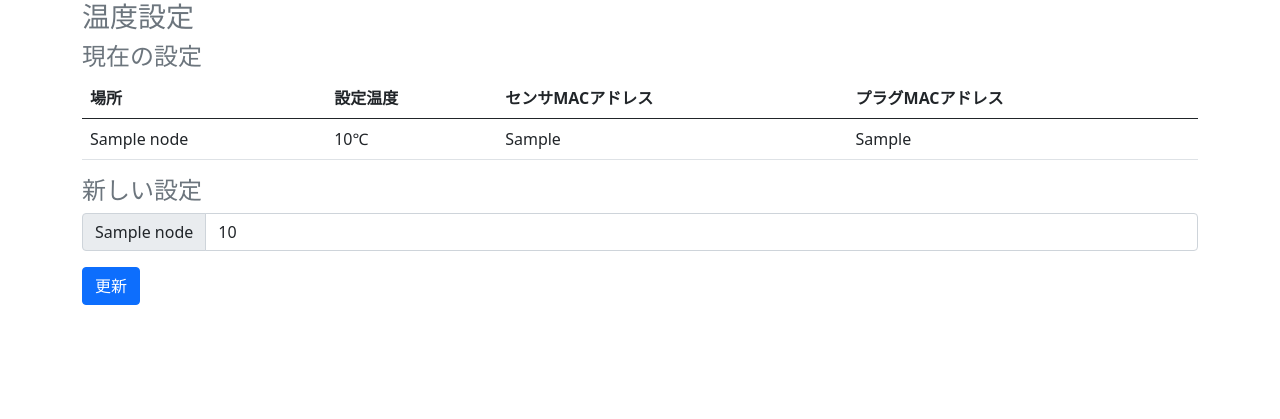
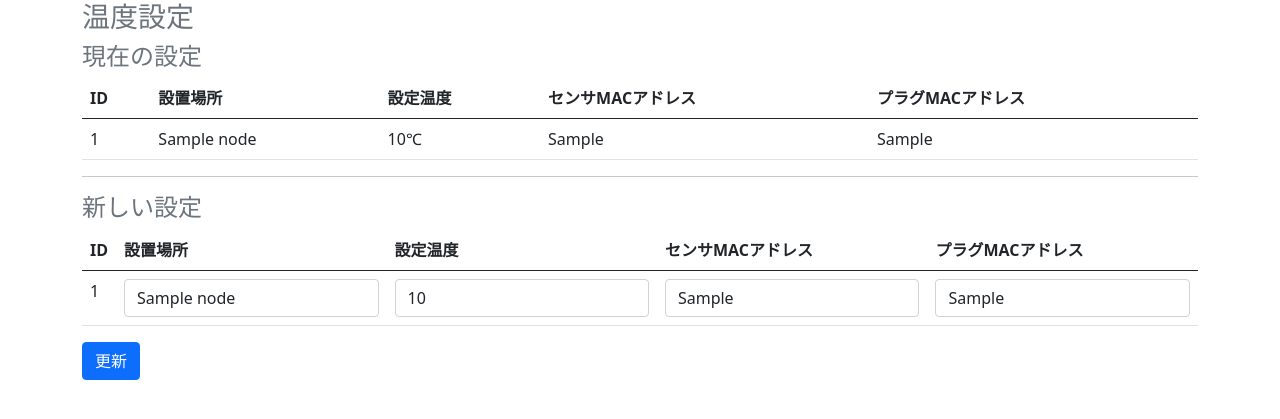
Before and after one commit to gretchi/TempKeeper, a Flask app: page / in a window 1280 px wide. Shown: the top 419 px of the page. Run offline with Flask 2, Linux system fonts and the light colour scheme; tables that the repository leaves empty hold one stand-in row (values such as "Sample post"); a database or web service that is not in the repository returns one stand-in record (values such as "Sample title"); some libraries are stand-ins or nearby versions.

Commit message:
Sync by Darwin in gretel@gn-cl-06.local

```diff
--- a/driver/app.py
+++ b/driver/app.py
@@ -17,12 +17,39 @@ def index():
     return render_template('index.html', nodes=nodes)
 
 
+@app.route('/set-node', methods=['POST'])
+def set_node():
+    model = Model()
+    form_dict = {}
+
+    for k, v in request.form.items():
+        prop_name, idx = k.split("-")
+
+        if idx not in form_dict:
+            form_dict[idx] = {}
+
+        form_dict[idx][prop_name] = v
+
+    for idx, row in form_dict.items():
+        sensor_mac = row["sensor_mac"]
+        plug_mac = row["plug_mac"]
+        preset_temp = row["preset_temp"]
+        location_name = row["location_name"]
+
+        model.set_node(idx, sensor_mac, plug_mac, preset_temp, location_name)
+
+    model.commit()
+    model.close()
+
+    return redirect("/")
+
+
 @app.route('/set-preset-temp', methods=['POST'])
 def set_preset_temp():
     model = Model()
     for k, v in request.form.items():
-        prefix, idx = k.split("-")
-        if prefix != "preset_temp":
+        prop_name, idx = k.split("-")
+        if prop_name != "preset_temp":
             continue
 
         model.set_preset_temp(idx, v)
--- a/driver/model/__init__.py
+++ b/driver/model/__init__.py
@@ -55,6 +55,12 @@ class Model(object):
             query = "UPDATE node SET preset_temp = %s WHERE id = %s"
             cursor.execute(query, (preset_temp, id))
 
+    def set_node(self, id, sensor_mac, plug_mac, preset_temp, location_name):
+        with self.conn.cursor() as cursor:
+            query = "UPDATE node SET sensor_mac = %s, plug_mac = %s, preset_temp = %s, location_name = %s WHERE id = %s"
+            cursor.execute(query, (sensor_mac, plug_mac,
+                           preset_temp, location_name, id))
+
     def get_temperature_one(self, mac):
         with self.conn.cursor() as cursor:
             query = "SELECT mac, temp, humidity, battery, sent_at FROM temperature  WHERE mac = %s ORDER BY sent_at DESC LIMIT 1"
--- a/driver/templates/index.html
+++ b/driver/templates/index.html
@@ -18,11 +18,13 @@
     <div class="container">
 
         <h3 class="text-muted">温度設定</h3>
+
         <h4 class="text-muted">現在の設定</h4>
         <table class="table">
             <thead>
                 <tr>
-                    <th scope="col">場所</th>
+                    <th scope="col">ID</th>
+                    <th scope="col">設置場所</th>
                     <th scope="col">設定温度</th>
                     <th scope="col">センサMACアドレス</th>
                     <th scope="col">プラグMACアドレス</th>
@@ -31,7 +33,8 @@
             <tbody>
                 {% for row in nodes %}
                 <tr>
-                    <td scope="row">{{ row.location_name }}</td>
+                    <td scope="row">{{ row.id }}</td>
+                    <td>{{ row.location_name }}</td>
                     <td>{{ row.preset_temp }}℃</td>
                     <td>{{ row.sensor_mac }}</td>
                     <td>{{ row.plug_mac }}</td>
@@ -40,14 +43,44 @@
             </tbody>
         </table>
 
+        <hr />
+
         <h4 class="text-muted">新しい設定</h4>
-        <form action="/set-preset-temp" method="POST" enctype="multipart/form-data">
-            {% for row in nodes %}
-            <div class="input-group mb-3">
-                <span class="input-group-text">{{ row.location_name }}</span>
-                <input type="text" name="preset_temp-{{ row.id }}" class="form-control" value="{{ row.preset_temp }}">
-            </div>
-            {% endfor %}
+        <form action="/set-node" method="POST" enctype="multipart/form-data">
+            <table class="table">
+                <thead>
+                    <tr>
+                        <th scope="col">ID</th>
+                        <th scope="col">設置場所</th>
+                        <th scope="col">設定温度</th>
+                        <th scope="col">センサMACアドレス</th>
+                        <th scope="col">プラグMACアドレス</th>
+                    </tr>
+                </thead>
+                <tbody>
+                    {% for row in nodes %}
+                    <tr>
+                        <td scope="row">{{ row.id }}</td>
+                        <td>
+                            <input type="text" name="location_name-{{ row.id }}" class="form-control"
+                                value="{{ row.location_name }}">
+                        </td>
+                        <td>
+                            <input type="text" name="preset_temp-{{ row.id }}" class="form-control"
+                                value="{{ row.preset_temp }}">
+                        </td>
+                        <td>
+                            <input type="text" name="sensor_mac-{{ row.id }}" class="form-control"
+                                value="{{ row.sensor_mac }}">
+                        </td>
+                        <td>
+                            <input type="text" name="plug_mac-{{ row.id }}" class="form-control"
+                                value="{{ row.plug_mac }}">
+                        </td>
+                    </tr>
+                    {% endfor %}
+                </tbody>
+            </table>
 
             <button type="submit" class="btn btn-primary">更新</button>
         </form>
```
